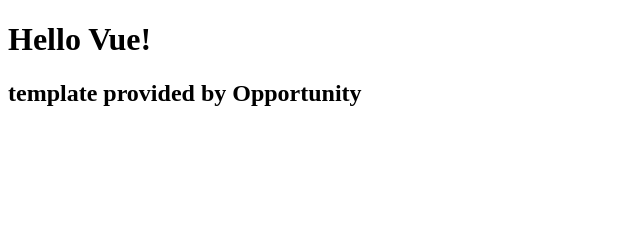
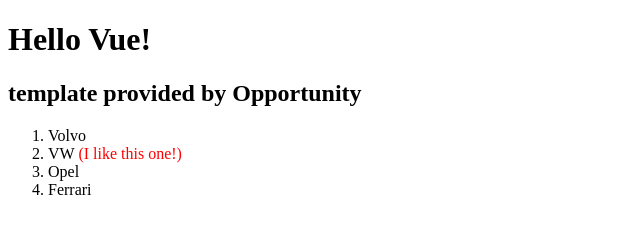
Before and after one commit to opportunity-zh/vuejs_simple_cdn_example, a plain HTML site: page index.html in a window 1280 px wide. Shown: the whole page, without its empty margins (0-640 px from the left). Drawn offline with nearby package versions, Linux system fonts and the light colour scheme.

Commit message:
added array example

```diff
--- a/index.html
+++ b/index.html
@@ -10,6 +10,12 @@
     <div id="app">
         <h1>{{ message }}</h1>
         <h2>{{getAuthor()}}</h2>
+        <ol>
+            <li v-for="auto in cars">
+                {{auto}}
+                <span style="color:red" v-if="auto == 'VW'">(I like this one!)</span>
+            </li>
+        </ol>
     </div>
 
     <script src="https://unpkg.com/vue@3/dist/vue.global.js"></script>
--- a/js/app.js
+++ b/js/app.js
@@ -5,7 +5,8 @@ createApp({
     data() {
         return {
            message: 'Hello Vue!',
-           author: 'Opportunity'
+           author: 'Opportunity',
+           cars: ['Volvo', 'VW', 'Opel', 'Ferrari']
         }
     },
     methods: {
```
